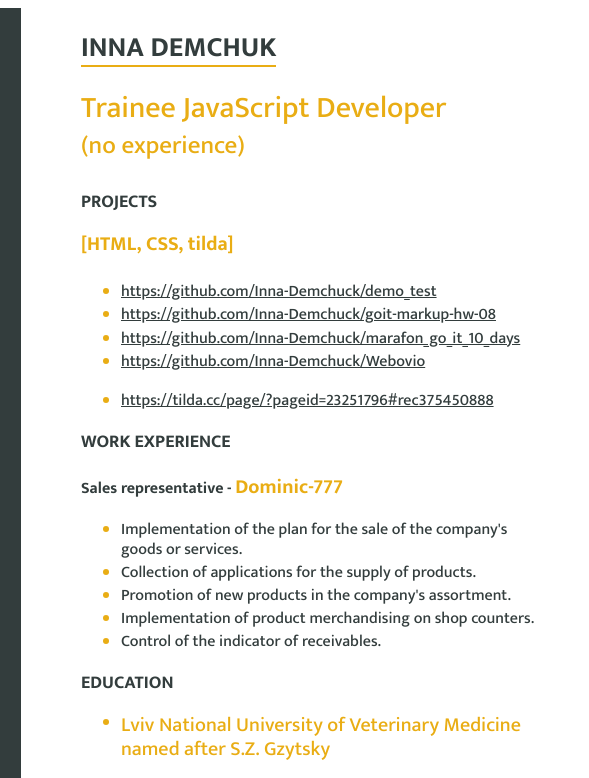
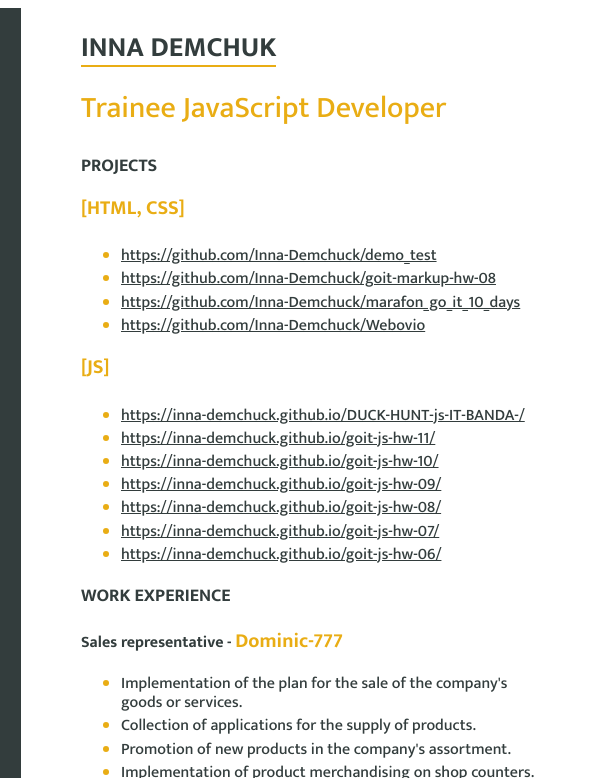
Before and after one commit to Inna-Demchuck/Resume, a plain HTML site: page index.html in a window 1280 px wide. Shown: the top 778 px of the page, 227-816 px from the left. Drawn offline with Linux system fonts and the light colour scheme.

Commit message:
Update index.html

```diff
--- a/index.html
+++ b/index.html
@@ -87,12 +87,12 @@
 
         <section class="information">
             <h2 class="name">INNA DEMCHUK</h2>
-            <p class="select">Trainee JavaScript Developer <br> <small>(no experience)</small></p>
+            <p class="select">Trainee JavaScript Developer</p>
 
 
 
             <h3>Projects</h3>
-            <h4 class="selected">[HTML, CSS, tilda]</h4>
+            <h4 class="selected">[HTML, CSS]</h4>
             <ul class="list">
                 <li class="mark"><a class="site" target="_blank"
                         href="https://github.com/Inna-Demchuck/demo_test">https://github.com/Inna-Demchuck/demo_test</a>
@@ -107,11 +107,30 @@
                         href="https://github.com/Inna-Demchuck/Webovio">https://github.com/Inna-Demchuck/Webovio</a>
                 </li>
             </ul>
+               <h4 class="selected">[JS]</h4>
             <ul class="list">
-                <li class="mark">
-                    <a class="site" target="_blank"
-                        href="https://tilda.cc/page/?pageid=23251796#rec375450888">https://tilda.cc/page/?pageid=23251796#rec375450888</a>
+                <li class="mark"><a class="site" target="_blank"
+                        href="https://inna-demchuck.github.io/DUCK-HUNT-js-IT-BANDA-/">https://inna-demchuck.github.io/DUCK-HUNT-js-IT-BANDA-/</a>
                 </li>
+                 <li class="mark"><a class="site" target="_blank"
+                        href="https://inna-demchuck.github.io/goit-js-hw-11/">https://inna-demchuck.github.io/goit-js-hw-11/</a>
+                </li>
+                 <li class="mark"><a class="site" target="_blank"
+                        href="https://inna-demchuck.github.io/goit-js-hw-10/">https://inna-demchuck.github.io/goit-js-hw-10/</a>
+                </li>
+                 <li class="mark"><a class="site" target="_blank"
+                        href="https://inna-demchuck.github.io/goit-js-hw-09/">https://inna-demchuck.github.io/goit-js-hw-09/</a>
+                </li>
+                 <li class="mark"><a class="site" target="_blank"
+                        href="https://inna-demchuck.github.io/goit-js-hw-08/">https://inna-demchuck.github.io/goit-js-hw-08/</a>
+                </li>
+                 <li class="mark"><a class="site" target="_blank"
+                        href="https://inna-demchuck.github.io/goit-js-hw-07/">https://inna-demchuck.github.io/goit-js-hw-07/</a>
+                </li>
+                <li class="mark"><a class="site" target="_blank"
+                        href="https://inna-demchuck.github.io/goit-js-hw-06/">https://inna-demchuck.github.io/goit-js-hw-06/</a>
+                </li>
+
             </ul>
 
 
```
